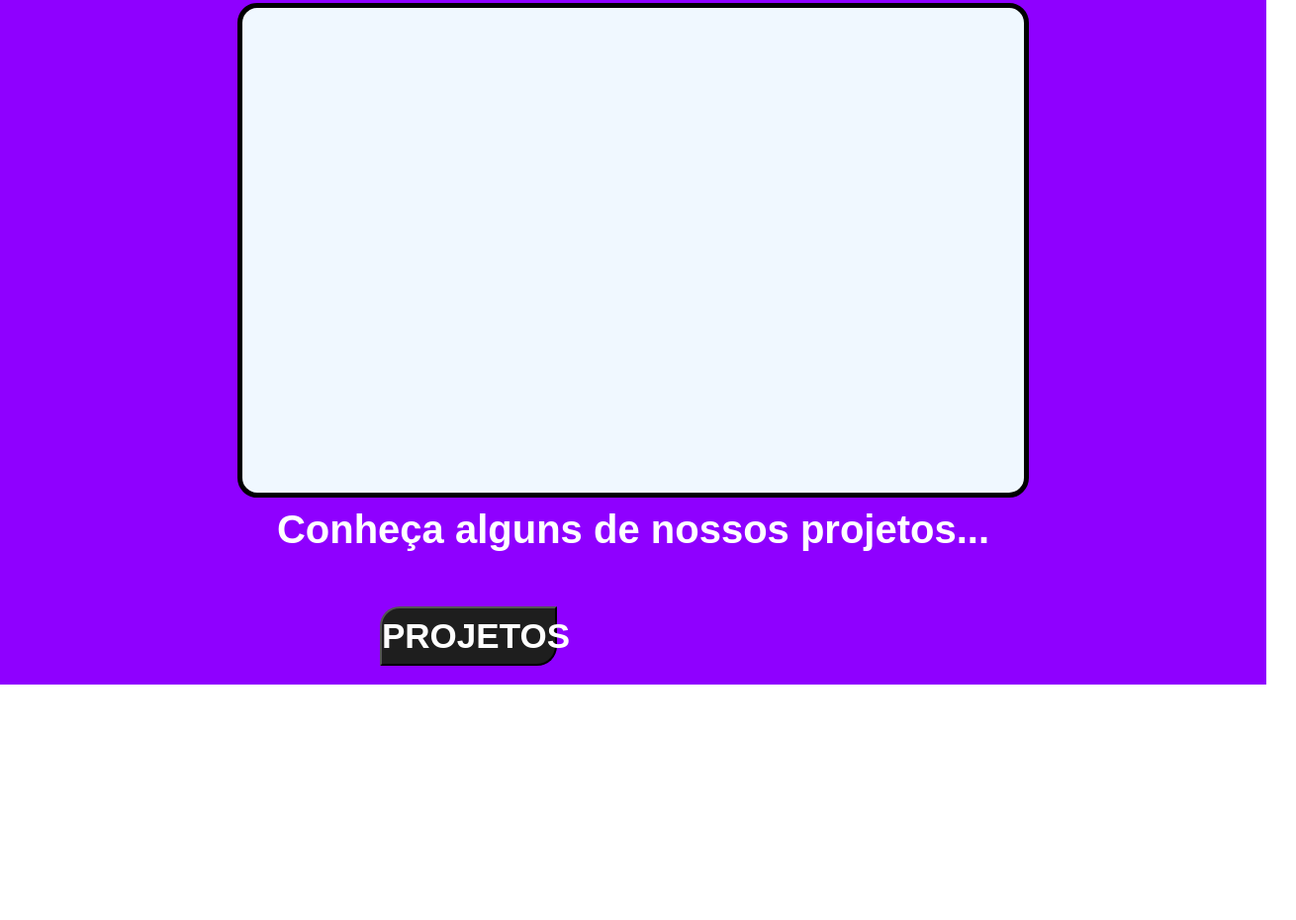
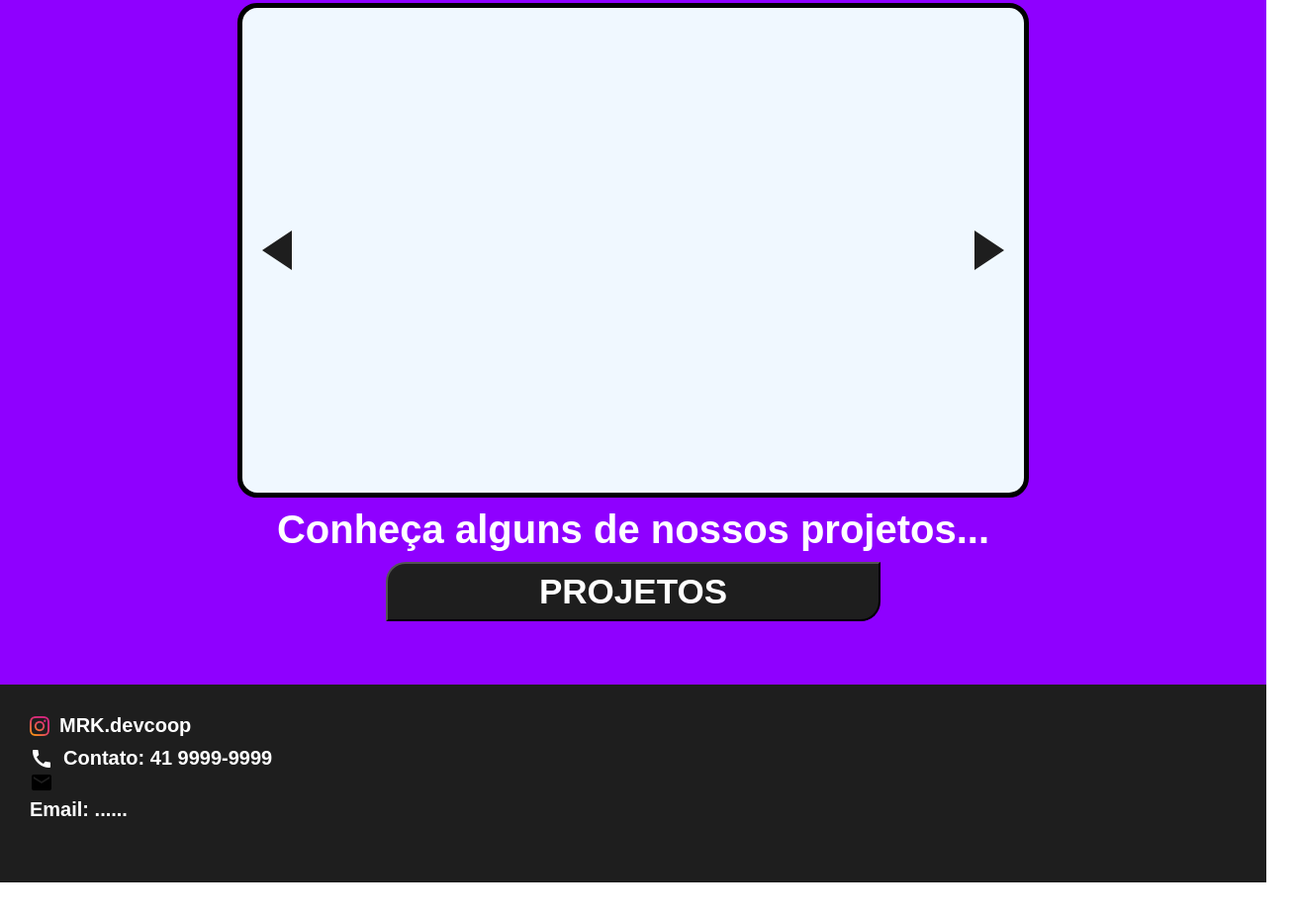
Before and after one commit to OtavioMelloo/Projeto-Piloto, a plain HTML site: page index.html in a window 1280 px wide. Shown: the part 2224-3154 px from the top of the page at 99% size, 1310 px wide, since content can reach past the window. After the commit the page ends 3116 px from the top, so only its background shows below. Drawn offline with nearby package versions, Linux system fonts and the light colour scheme.

Commit message:
Adicionando o final da página

```diff
--- a/Css/Frame04.css
+++ b/Css/Frame04.css
@@ -7,11 +7,14 @@
     flex-direction: column;
     align-items: center;
     width: 1280px;
-    height: 1000px;
+    height: auto;
     margin: 0 auto;
 }
 
 .projetos {
+    display: flex;
+    justify-content: space-between;
+    align-items: center;
     margin-top: 40px;
     width: 800px;
     height: 500px;
@@ -28,27 +31,35 @@
 }
 
 #main_fr4 a {
-    margin-top: 40px;
-    width: 40%;
-    height: 80px;
+    display: flex;
+    margin: 10px auto;
+    cursor: pointer;
 }
 
 #main_fr4 button {
     background-color: var(--2_color);
+    color: var(--w);
+    font-size: 35px;
+    width: 500px;
+    height: 60px;
+    font-weight: 700;
+    border-radius: 20px 0px 20px 0px;
 }
 
-#main_fr4 button {
-    margin-top: 15px;
-    border-radius: 20px 0px 20px 0px;
-    width: 35%;
-    height: 60px;
-    font-size: 35px;
-    font-weight: 800;
-    color: var(--w);
-
+.back {
+    width: 40px;
+    height: 40px;
+    margin: 10px;
+    border-top: 20px solid transparent;
+    border-bottom: 20px solid transparent;
+    border-left: 30px solid var(--2_color);
 }
 
-#main_fr4 button:hover {
-    background-color: var(--3_color);
-    border: 3px solid var(--w);
+.next {
+    width: 40px;
+    height: 40px;
+    margin: 10px;
+    border-top: 20px solid transparent;
+    border-bottom: 20px solid transparent;
+    border-right: 30px solid var(--2_color);
 }
--- /dev/null
+++ b/Footer.css
@@ -0,0 +1,35 @@
+footer {
+    height: 200px;
+    background-color: var(--2_color);
+    padding: 30px;
+}
+
+.t_footer {
+    color: var(--w);
+    font-size: 20px;
+}
+
+.mainfooter {
+    margin: 0 auto;
+    width: 1280px;
+}
+
+.contato {
+    display: flex;
+    color: var(--w);
+    font-size: 20px;
+}
+
+.contato span {
+    margin-right: 10px;
+}
+
+.instagram {
+    display: flex;
+    align-items: center;
+    margin-bottom: 10px;
+}
+
+.instagram img {
+    margin-right: 10px;
+}
--- a/index.html
+++ b/index.html
@@ -1,18 +1,22 @@
 <!DOCTYPE html>
 <html lang="pt-br">
   <head>
+    <title>MRK Devcoop</title>
     <meta charset="UTF-8" />
     <meta name="viewport" content="width=device-width, initial-scale=1.0" />
     <link rel="stylesheet" href="Css/Style.css" />
+    <!-- Frames -->
     <link rel="stylesheet" href="Css/Frame01.css" />
+    <link rel="stylesheet" href="Css/Frame02.css" />
+    <link rel="stylesheet" href="Css/Frame03.css" />
     <link rel="stylesheet" href="Css/Frame04.css" />
+    <link rel="stylesheet" href="Footer.css" />
+    <!-- Bibliotecas -->
     <link href="https://fonts.googleapis.com/icon?family=Material+Icons" rel="stylesheet">
-    <link rel="stylesheet" href="Css/Frame02.css" />
     <script src="https://unpkg.com/scrollreveal"></script>
     <script src="JavaScript/scrollreveal.js" defer></script>
-    <link rel="stylesheet" href="Css/Frame03.css" />
+    <link rel="stylesheet" href="https://fonts.googleapis.com/css2?family=Material+Symbols+Outlined:opsz,wght,FILL,GRAD@24,400,0,0" />
 
-    <title>MRK Devcoop</title>
   </head>
   <body>
     <!-- frame 01 -->
@@ -150,6 +154,8 @@
     <section id="fr4" class="frame">
       <div id="main_fr4">
         <div class="projetos">
+          <div class="next"></div>
+          <div class="back"></div>
         </div>
 
         <h1>
@@ -159,5 +165,22 @@
         <a href="#"><button>PROJETOS</button></a>
       </div>
     </section>
+
+    <footer>
+      <div class="mainfooter">
+        <div class="instagram">
+          <img src="Assets/Img/Footer/insta-icon.png" alt="instragram icon" width="20px" height="20px">
+          <h2 class="t_footer">MRK.devcoop</h2>
+        </div>
+        <div class="contato">
+          <span id="account-i" class="material-icons">call</span>
+          <h2 class="t_footer">Contato: 41 9999-9999</h2>
+        </div>
+
+        <div class="email">
+          <span id="account-i" class="material-icons">email</span>
+          <h2 class="t_footer">Email: ......</h2>
+        </div>
+    </footer>
   </body>
 </html>
```
Also changed, not shown: Assets/Img/Footer/insta-icon.png (added), Css/Footer.css (added), Css/Style.css (line endings or trailing spaces).
